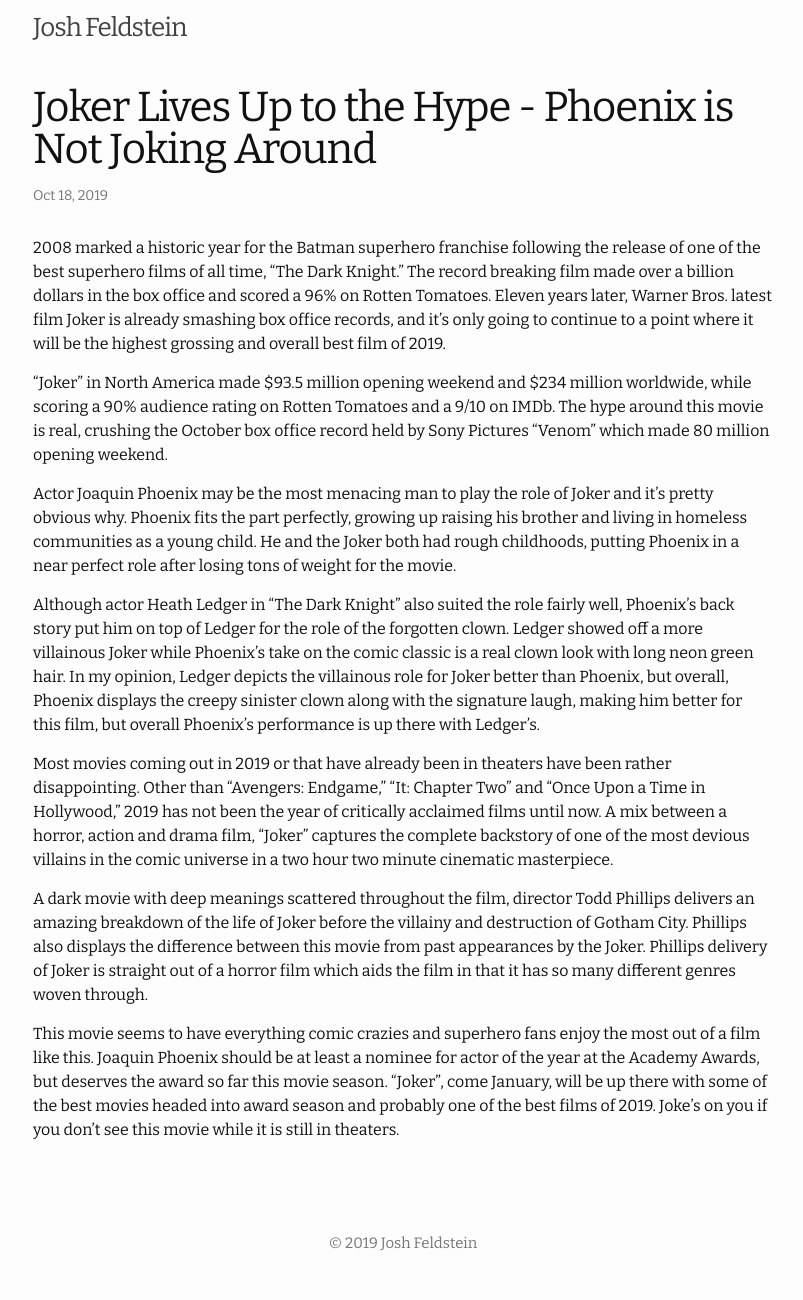
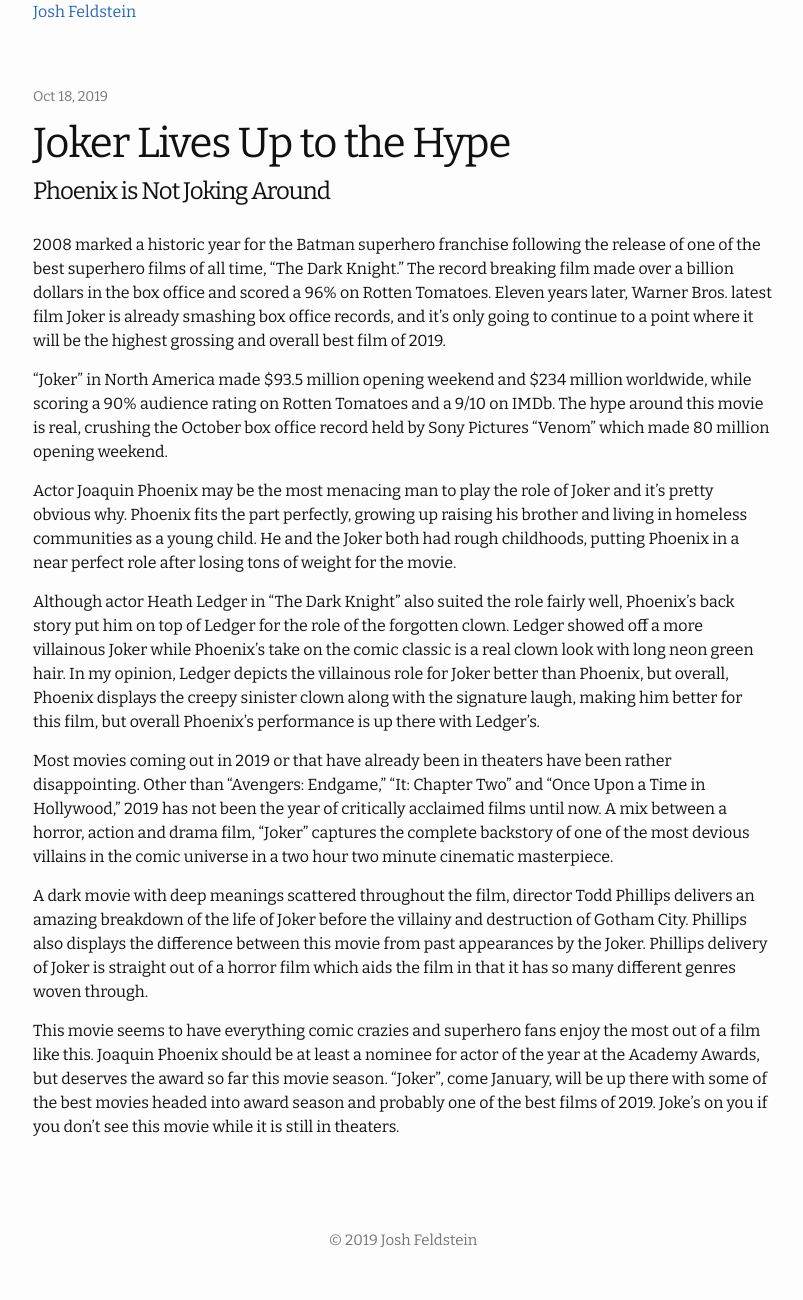
Before and after one commit to joshfeldstein/joshfeldstein.github.io, a Jekyll site: the page built from _posts/2019-10-17-joker.markdown, in a window 1280 px wide. Shown: the whole page, without its empty margins (237-1040 px from the left). Built offline with Jekyll 4.4.1, drawn with Linux system fonts in a browser that asks for light colours.

Commit message:
handle subtitle front matter, add one to the joker article

```diff
--- a/_layouts/post.html
+++ b/_layouts/post.html
@@ -4,12 +4,13 @@ layout: default
 <article class="post" itemscope itemtype="http://schema.org/BlogPosting">
 
   <header class="post-header">
+    <p class="post-meta"><time datetime="{{ page.date | date_to_xmlschema }}" itemprop="datePublished">{{ page.date | date: "%b %-d, %Y" }}</time>{% if page.author %} • <span itemprop="author" itemscope itemtype="http://schema.org/Person"><span itemprop="name">{{ page.author }}</span></span>{% endif %}{% if page.categories != empty or page.tags != empty %}{% include category_links.html categories=page.categories tags=page.tags %}{% endif %}</p>
     {% if page.external-url %}
       <h1 class="post-title" itemprop="name headline"><a href="{{ page.external-url }}">{{ page.title | escape }} &rarr;</a></h1>
     {% else %}
       <h1 class="post-title" itemprop="name headline">{{ page.title | escape }}</h1>
+      <h1 class="post-subtitle" itemprop="name headline">{{ page.subtitle | escape }}</h1>
     {% endif %}
-    <p class="post-meta"><time datetime="{{ page.date | date_to_xmlschema }}" itemprop="datePublished">{{ page.date | date: "%b %-d, %Y" }}</time>{% if page.author %} • <span itemprop="author" itemscope itemtype="http://schema.org/Person"><span itemprop="name">{{ page.author }}</span></span>{% endif %}{% if page.categories != empty or page.tags != empty %}{% include category_links.html categories=page.categories tags=page.tags %}{% endif %}</p>
   </header>
 
   <div class="post-content" itemprop="articleBody">
--- a/_posts/2019-10-17-joker.markdown
+++ b/_posts/2019-10-17-joker.markdown
@@ -1,6 +1,7 @@
 ---
 layout: post
-title:  "Joker Lives Up to the Hype - Phoenix is Not Joking Around"
+title:  "Joker Lives Up to the Hype"
+subtitle: "Phoenix is Not Joking Around"
 date:   2019-10-17 20:43:50 -0500
 categories:
 ---
--- a/_sass/whiteglass/_layout.scss
+++ b/_sass/whiteglass/_layout.scss
@@ -6,20 +6,6 @@
 
   // Positioning context for the mobile navigation icon
   position: relative;
-}
-
-.site-title {
-  font-size: 26px;
-  font-weight: 300;
-  line-height: 56px;
-  letter-spacing: -1px;
-  margin-bottom: 0;
-  float: left;
-
-  &,
-  &:visited {
-    color: $grey-color-dark;
-  }
 }
 
 .site-nav {
@@ -157,6 +143,16 @@
   }
 }
 
+.post-subtitle {
+  font-size: 24px;
+  letter-spacing: -1px;
+  line-height: 1;
+
+  @include media-query($on-laptop) {
+    font-size: 36px;
+  }
+}
+
 .post-content {
   margin-bottom: $spacing-unit;
 
```
